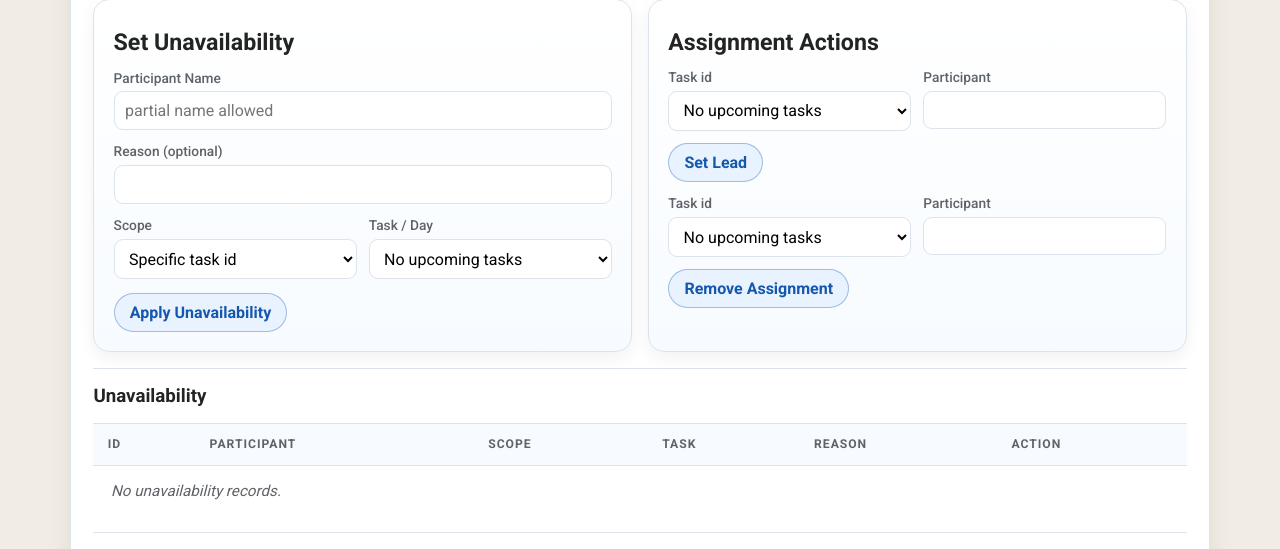
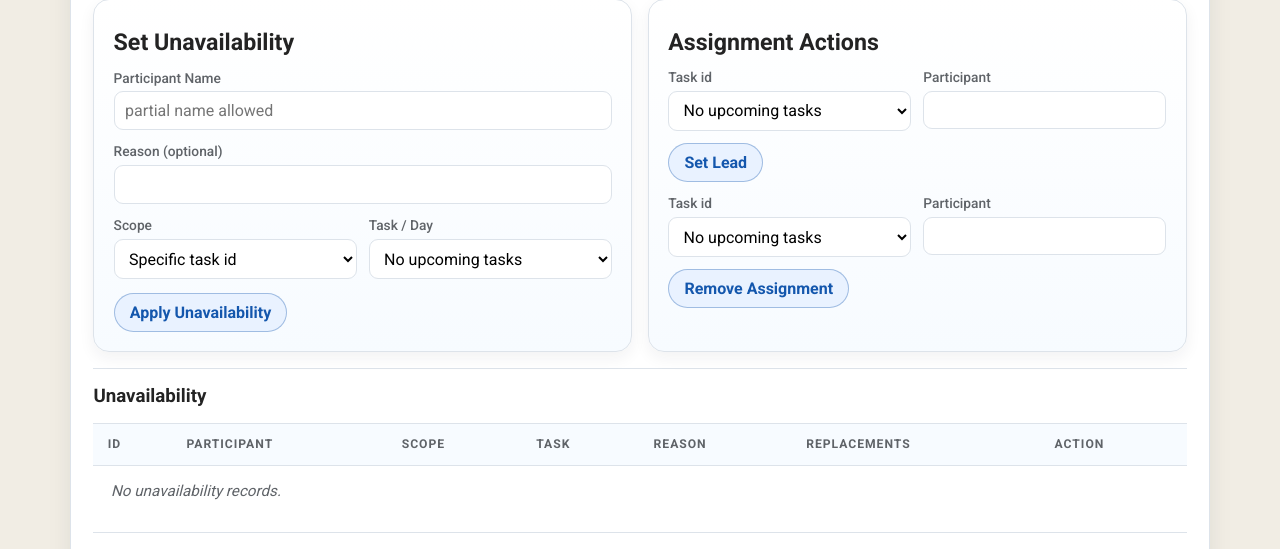
Before and after one commit to janmg/zomerkamp, a Flask app: page /admin in a window 1280 px wide. Shown: the part 639-1188 px from the top of the page. Run offline with Flask 3, Linux system fonts and the light colour scheme; data that the repository does not hold is empty; parts of the project's set-up code (start-up, migrations or seed data) failed here and were passed over.

Commit message:
small updates

```diff
--- a/web/routes/dashboard.py
+++ b/web/routes/dashboard.py
@@ -163,4 +163,5 @@ def participants():
     finally:
         session.close()
 
-    return render_template("participants.html", people=people, messaging_apps=MESSAGING_APPS, groups=GROUPS)
+    from config import PUBLIC_URL
+    return render_template("participants.html", people=people, messaging_apps=MESSAGING_APPS, groups=GROUPS, public_url=PUBLIC_URL)
--- a/web/services/admin_service.py
+++ b/web/services/admin_service.py
@@ -132,6 +132,7 @@ def list_unavailable(session) -> list[dict]:
                 "scope": scope,
                 "task": record.task.name if record.task else "-",
                 "reason": record.reason or "-",
+                "replacements": record.replacements or "-",
                 "created": record.created_at or datetime.min,
             }
         )
@@ -290,6 +291,14 @@ def set_unavailable(
             }
         )
 
+    # Build a compact replacement summary and persist it on the unavailability record
+    replacement_parts: list[str] = []
+    for task in unique_tasks:
+        names = replacements_by_task.get(task.id, [])
+        if names:
+            replacement_parts.append(f"{task.name}: {', '.join(names)}")
+    record.replacements = "; ".join(replacement_parts) if replacement_parts else None
+
     session.commit()
     message = f"{participant.name} marked unavailable for {scope}."
     if not return_details:
--- a/web/templates/admin.html
+++ b/web/templates/admin.html
@@ -167,6 +167,7 @@
       <th>Scope</th>
       <th>Task</th>
       <th>Reason</th>
+      <th>Replacements</th>
       <th>Action</th>
     </tr>
   </thead>
@@ -178,6 +179,7 @@
       <td>{{ row.scope }}</td>
       <td>{{ row.task }}</td>
       <td>{{ row.reason }}</td>
+      <td>{{ row.replacements }}</td>
       <td>
         <form method="post" style="margin: 0;">
           <input type="hidden" name="action" value="remove-unavailable">
@@ -187,7 +189,7 @@
       </td>
     </tr>
     {% else %}
-    <tr><td colspan="6" class="empty">No unavailability records.</td></tr>
+    <tr><td colspan="7" class="empty">No unavailability records.</td></tr>
     {% endfor %}
   </tbody>
 </table>
```
Also changed, not shown: web/templates/master.html (+8 -2 lines), web/__init__.py (line endings or trailing spaces), web/app.py (line endings or trailing spaces), web/routes/__init__.py (line endings or trailing spaces), web/routes/admin.py (line endings or trailing spaces), web/routes/imports.py (line endings or trailing spaces), web/routes/log.py (line endings or trailing spaces), web/services/__init__.py (line endings or trailing spaces), web/services/import_service.py (line endings or trailing spaces), web/services/schedule_service.py (line endings or trailing spaces), web/templates/_messaging_icons.html (line endings or trailing spaces), web/templates/base.html (line endings or trailing spaces), web/templates/import.html (line endings or trailing spaces), web/templates/index.html (line endings or trailing spaces), 3 more files.
